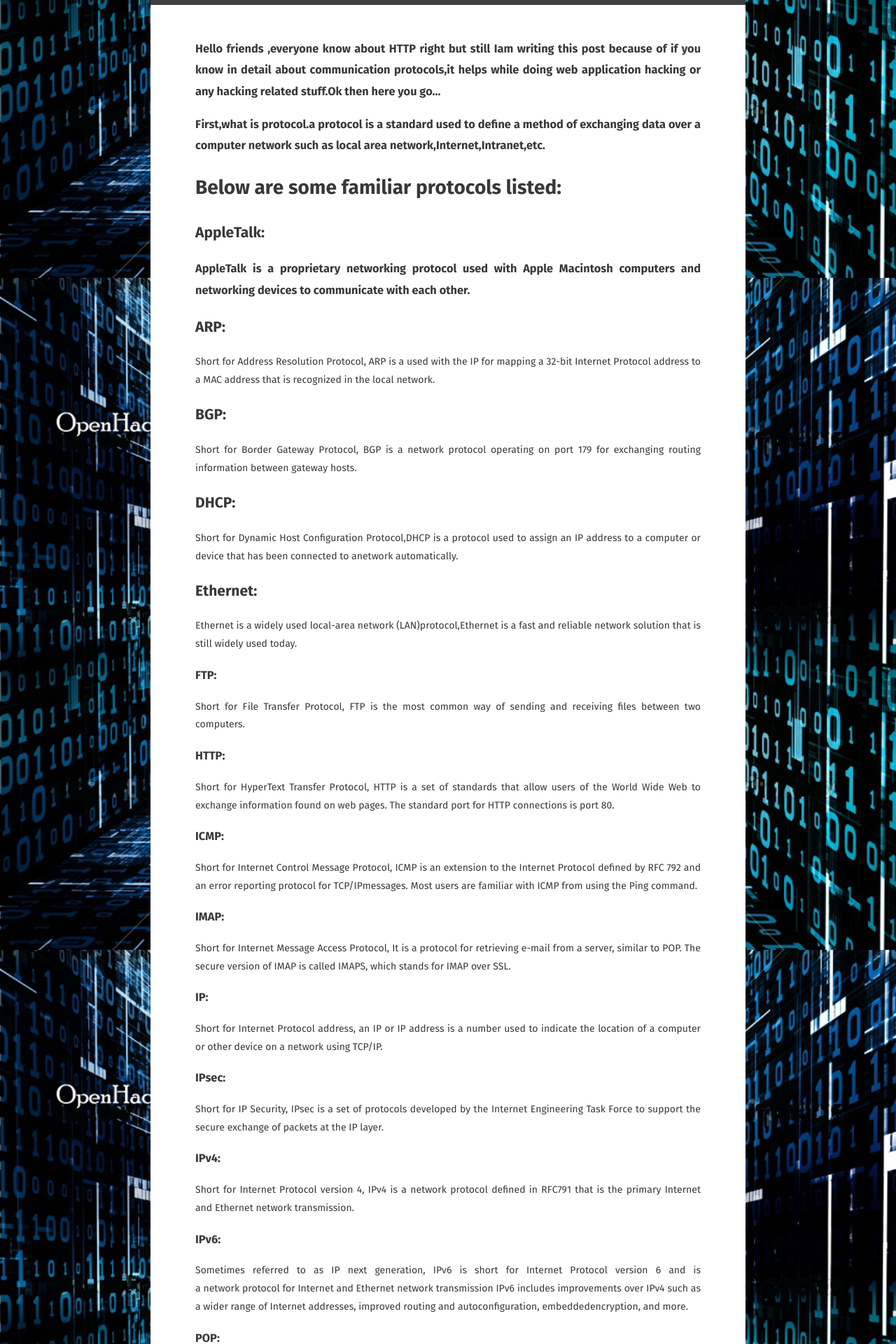
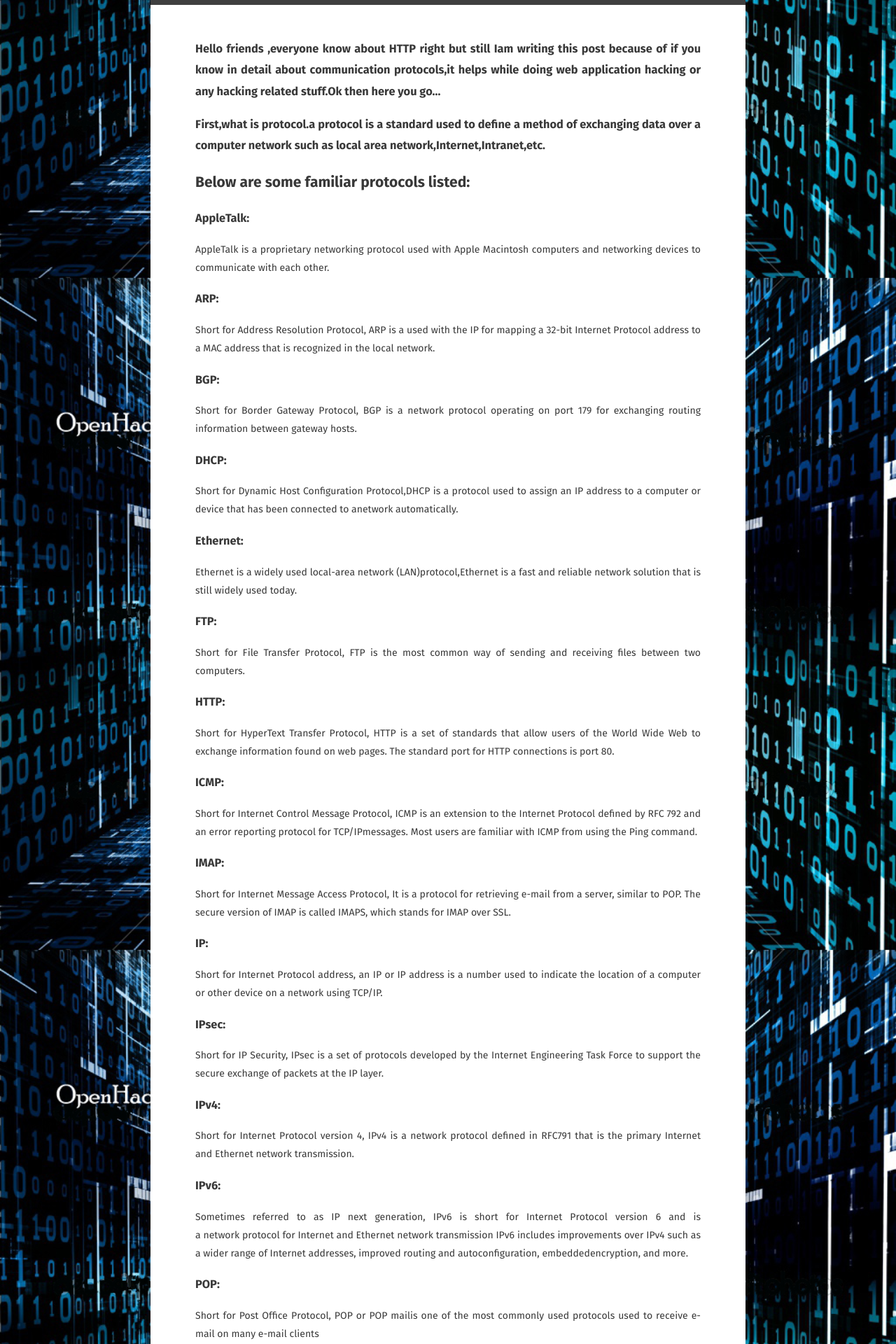
Before and after one commit to raju0x/raju0x.github.io, a Jekyll site: the page built from _posts/2016-07-06-http-basics-part1.md, in a window 1280 px wide. Shown: the part 563-2483 px from the top of the page at 70% size. Built offline with Jekyll 4.4.1, drawn with Linux system fonts in a browser that asks for light colours; some web fonts are replaced; comment, search, counter and statistics services are not loaded; grey boxes are pictures that could not be loaded.

```diff
--- a/_posts/2016-07-06-http-basics-part1.md
+++ b/_posts/2016-07-06-http-basics-part1.md
@@ -11,21 +11,21 @@ published: true
 
 ### First,what is protocol.a protocol is a standard used to define a method of exchanging data over a computer network such as local area network,Internet,Intranet,etc.
 
-# Below are some familiar protocols listed:
+## Below are some familiar protocols listed:
 
-## AppleTalk:
-### AppleTalk is a proprietary networking protocol used with Apple Macintosh         computers and networking devices to communicate with each other.
+### AppleTalk:
+AppleTalk is a proprietary networking protocol used with Apple Macintosh         computers and networking devices to communicate with each other.
 
-## ARP:
+### ARP:
 Short for Address Resolution Protocol, ARP is a used with the IP for mapping a 32-bit Internet Protocol address to a MAC address that is recognized in the local network.
 
-## BGP:
+### BGP:
 Short for Border Gateway Protocol, BGP is a network protocol operating on port 179 for exchanging routing information between gateway hosts.
 
-## DHCP:
+### DHCP:
 Short for Dynamic Host Configuration Protocol,DHCP is a protocol used to assign an IP address to a computer or device that has been connected to anetwork automatically.
 
-## Ethernet:
+### Ethernet:
 Ethernet is a widely used local-area network (LAN)protocol,Ethernet is a fast and reliable network solution that is still widely used today.
 
 ### FTP:
```
